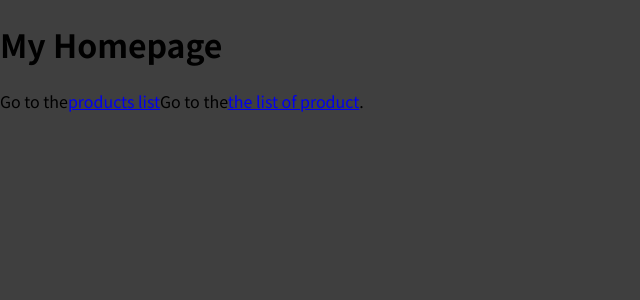
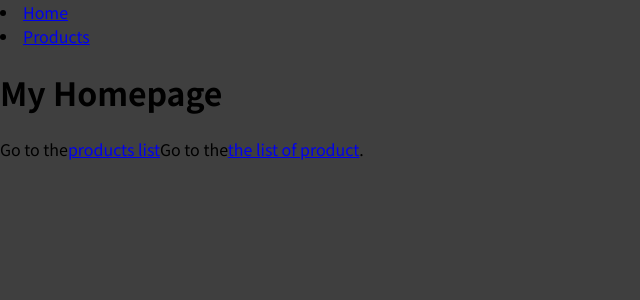
Before and after one commit to SergikEnergy/react-shwarzmuller, a React (Vite) app in the folder first-part/: page / in a window 1280 px wide. Shown: the top 300 px of the page, without its empty margins (0-640 px from the left). Built offline with nearby package versions, Linux system fonts and the light colour scheme.

Commit message:
add: add subroute

```diff
--- /dev/null
+++ b/first-part/src/components/MainNav.jsx
@@ -0,0 +1,18 @@
+import { Link } from 'react-router-dom';
+
+function MainNav() {
+  return (
+    <header className=''>
+      <nav className=''>
+        <li>
+          <Link to='/'>Home</Link>
+        </li>
+        <li>
+          <Link to='/products'>Products</Link>
+        </li>
+      </nav>
+    </header>
+  );
+}
+
+export default MainNav;
--- /dev/null
+++ b/first-part/src/pages/Root.jsx
@@ -0,0 +1,13 @@
+import { Outlet } from 'react-router-dom';
+import MainNav from '../components/MainNav';
+
+function RootLayout() {
+  return (
+    <>
+      <MainNav />
+      <Outlet />
+    </>
+  );
+}
+
+export default RootLayout;
```
Also changed, not shown: first-part/src/App.jsx (+9 -2 lines).
